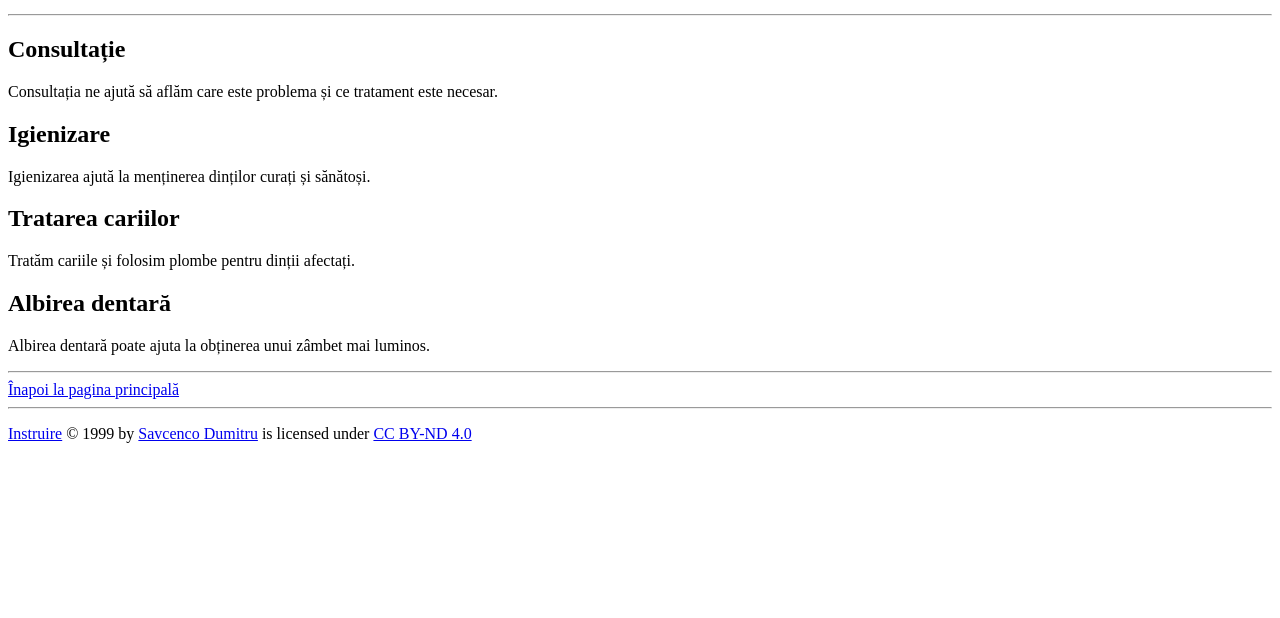
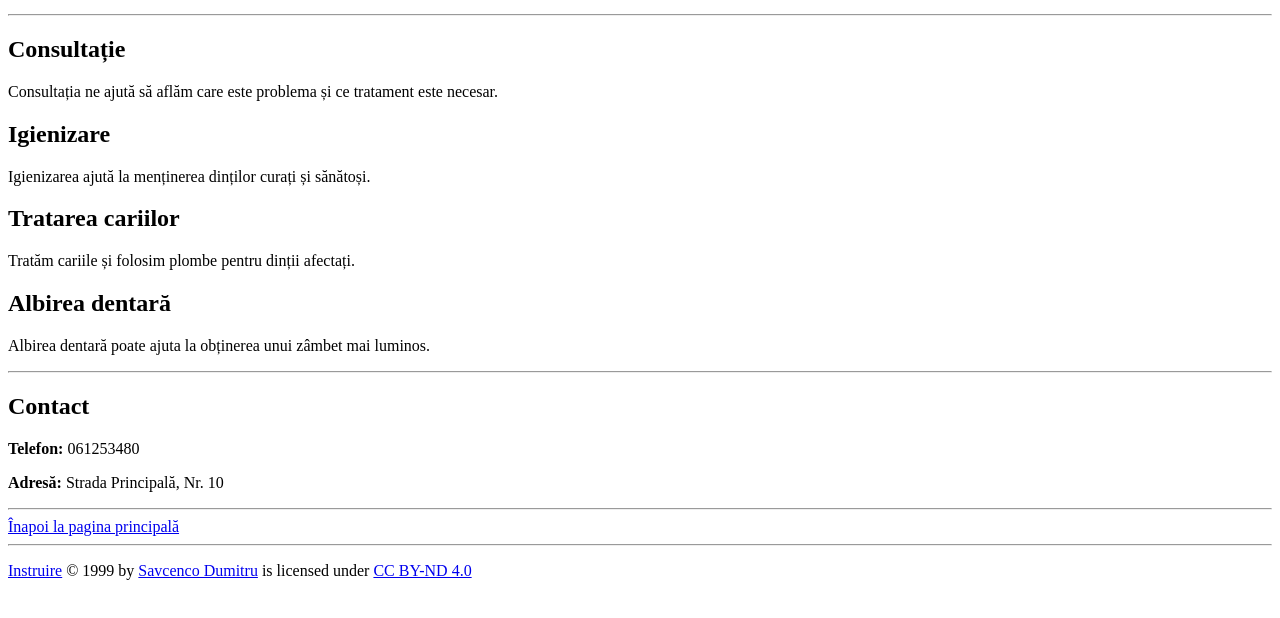
Before and after one commit to dimasavcenco7-max/DentalCare, a plain HTML site: page servicii.html in a window 1280 px wide. Shown: the part 100-718 px from the top of the page. Drawn offline with Linux system fonts and the light colour scheme.

Commit message:
Add files via upload

```diff
--- a/servicii.html
+++ b/servicii.html
@@ -17,7 +17,8 @@
     <h2>Consultație</h2>
 
     <p>
-        Consultația ne ajută să aflăm care este problema și ce tratament este necesar.
+        Consultația ne ajută să aflăm care este problema
+        și ce tratament este necesar.
     </p>
 
     <h2>Igienizare</h2>
@@ -40,9 +41,19 @@
 
     <hr>
 
-    <a href="index.html">
-        Înapoi la pagina principală
-    </a>
+    <h2>Contact</h2>
+
+    <p>
+        <b>Telefon:</b> 061253480
+    </p>
+
+    <p>
+        <b>Adresă:</b> Strada Principală, Nr. 10
+    </p>
+
+    <hr>
+
+    <a href="index.html">Înapoi la pagina principală</a>
 
     <hr>
 
```
